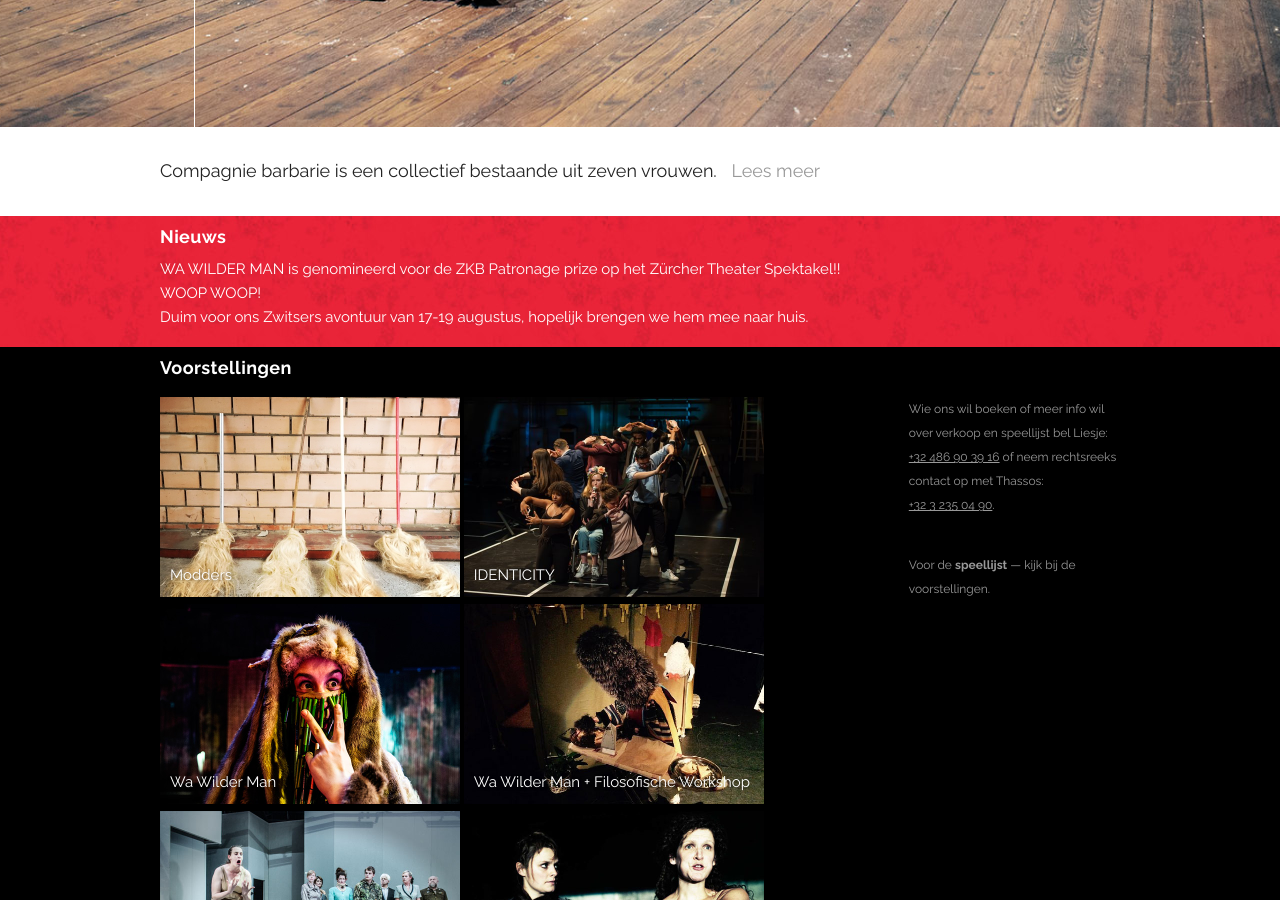
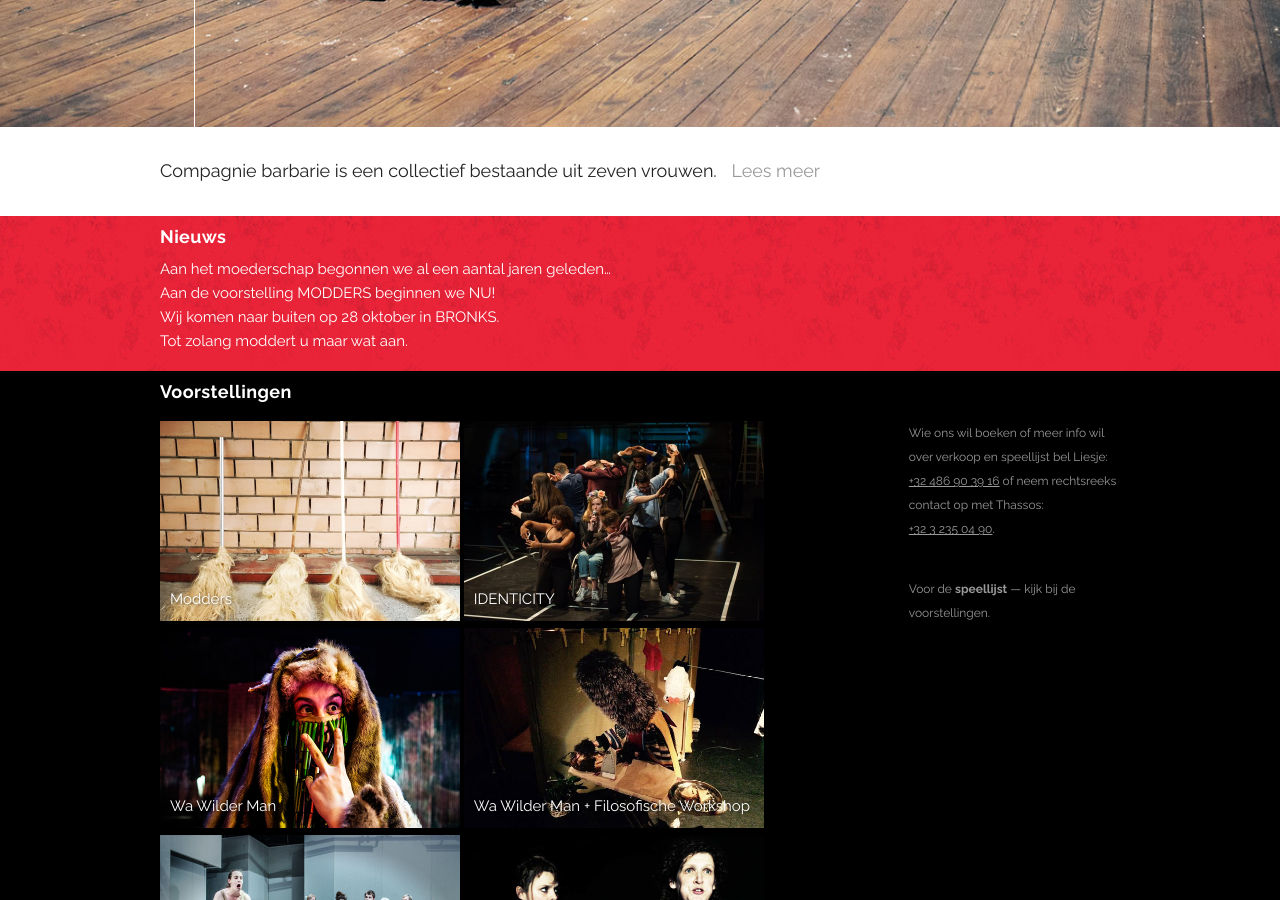
Before and after one commit to ciebarbarie/ciebarbarie, a Jekyll site: the page built from index.md, in a window 1280 px wide and 900 px high, scrolled down 773 px. Built offline with Jekyll 4.4.1, drawn with Linux system fonts in a browser that asks for light colours; some web fonts are replaced.

Commit message:
Update index.md

```diff
--- a/index.md
+++ b/index.md
@@ -37,6 +37,7 @@ performances:
     title: Undertwasser Wasserwasser
 ---
 
-WA WILDER MAN is genomineerd voor de ZKB Patronage prize op het Zürcher Theater Spektakel!! <br>
-WOOP WOOP! <br>
-Duim voor ons Zwitsers avontuur van 17-19 augustus, hopelijk brengen we hem mee naar huis. <br>
+Aan het moederschap begonnen we al een aantal jaren geleden...<br>
+Aan de voorstelling MODDERS beginnen we NU!<br>
+Wij komen naar buiten op 28 oktober in BRONKS. <br>
+Tot zolang moddert u maar wat aan.<br>
```
